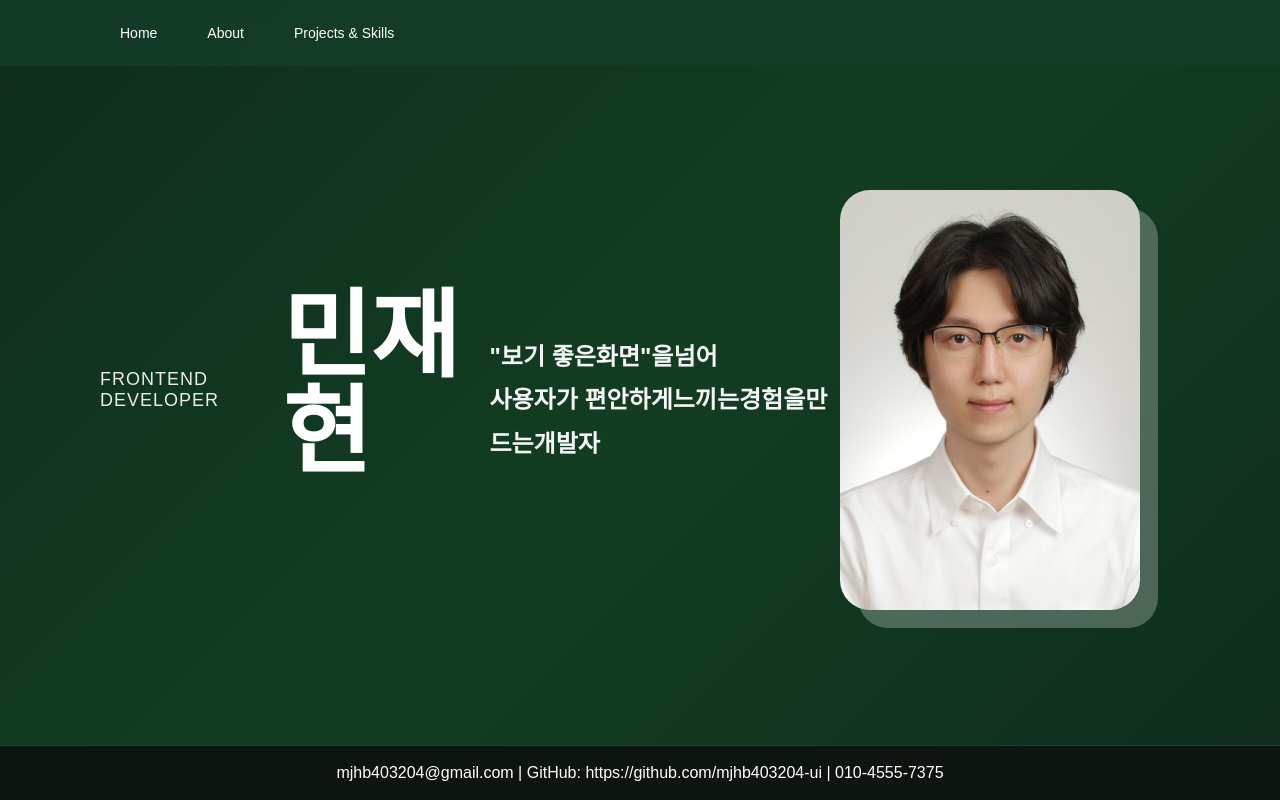
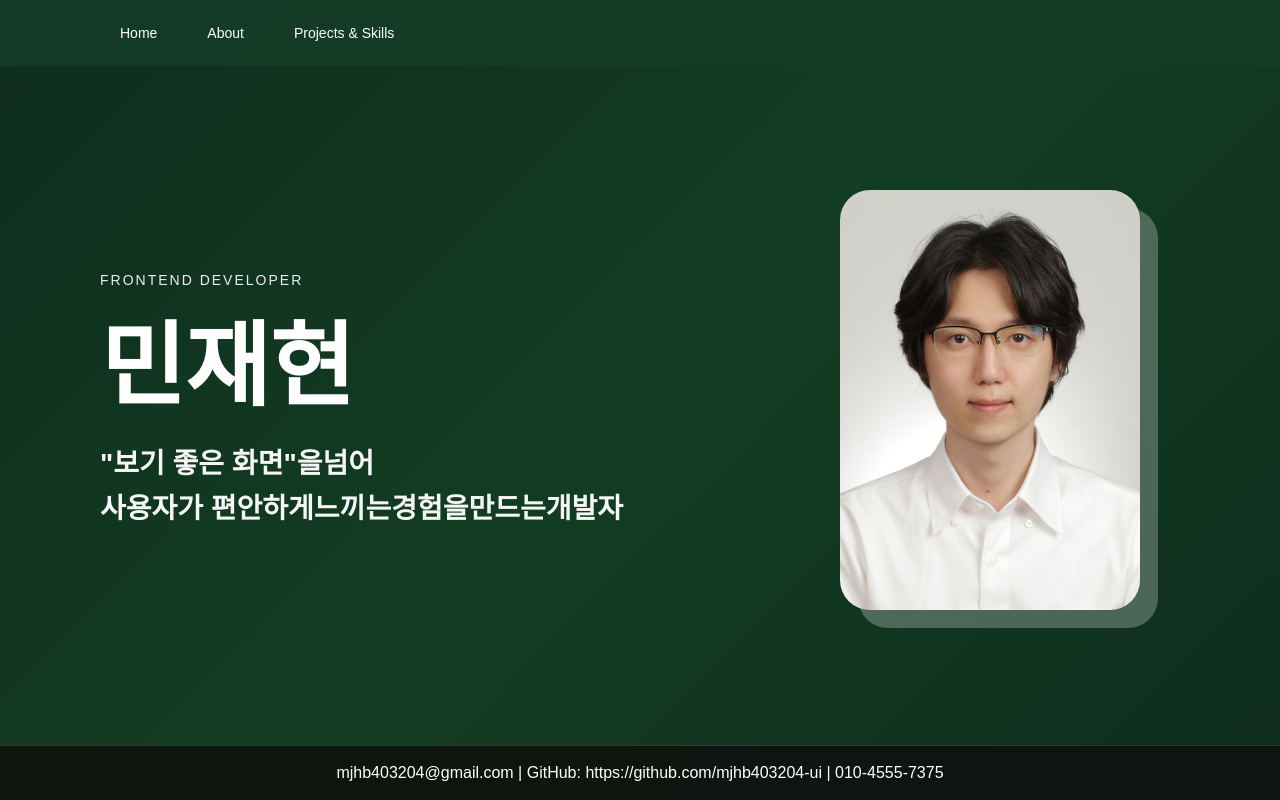
Before and after one commit to mjhb403204-ui/resume2026, a plain HTML site: page index.html in a window 1280 px wide. Shown: the top 800 px of the page. Drawn offline with Linux system fonts and the light colour scheme.

Commit message:
hero style 변경

```diff
--- a/index.html
+++ b/index.html
@@ -21,13 +21,14 @@
 
     <main id="home">
       <section class="hero">
-        <p class="intro">FRONTEND DEVELOPER</p>
-        <h1 class="name">민재현</h1>
-        <h2 class="hero__contents">
-          "보기 좋은화면"을넘어<br />
-          사용자가 편안하게느끼는경험을만드는개발자
-        </h2>
-
+        <div class="hero__left">
+          <p class="intro">FRONTEND DEVELOPER</p>
+          <h1 class="name">민재현</h1>
+          <h2 class="hero__contents">
+            "보기 좋은 화면"을넘어<br />
+            사용자가 편안하게느끼는경험을만드는개발자
+          </h2>
+        </div>
         <div class="hero__image-box">
           <img
             src="./image/my-image.jpg"
--- a/my-css/style.css
+++ b/my-css/style.css
@@ -82,26 +82,34 @@ html {
   max-width: 500px;
   width: 45%;
 }
+
+.hero__left {
+  display: flex;
+  flex-direction: column;
+
+  align-items: flex-start;
+}
 .intro {
-  font-size: 18px;
-  letter-spacing: 1px;
+  font-size: 14px;
+  letter-spacing: 2px;
 
-  margin-bottom: 20px;
+  margin-bottom: 24px;
+  line-height: 1.8;
 
   color: #ececec;
 }
 .name {
-  font-size: 96px;
+  font-size: 92px;
   font-weight: 700;
 
-  margin-bottom: 30px;
+  margin-bottom: 24px;
 
-  line-height: 1;
+  line-height: 1.1;
 }
 .hero__contents {
-  font-size: 24px;
-  line-height: 1.8;
-  max-width: 500px;
+  font-size: 28px;
+  line-height: 1.6;
+  max-width: 600px;
   color: #f5f5f5;
 }
 .hero__image-box {
```
